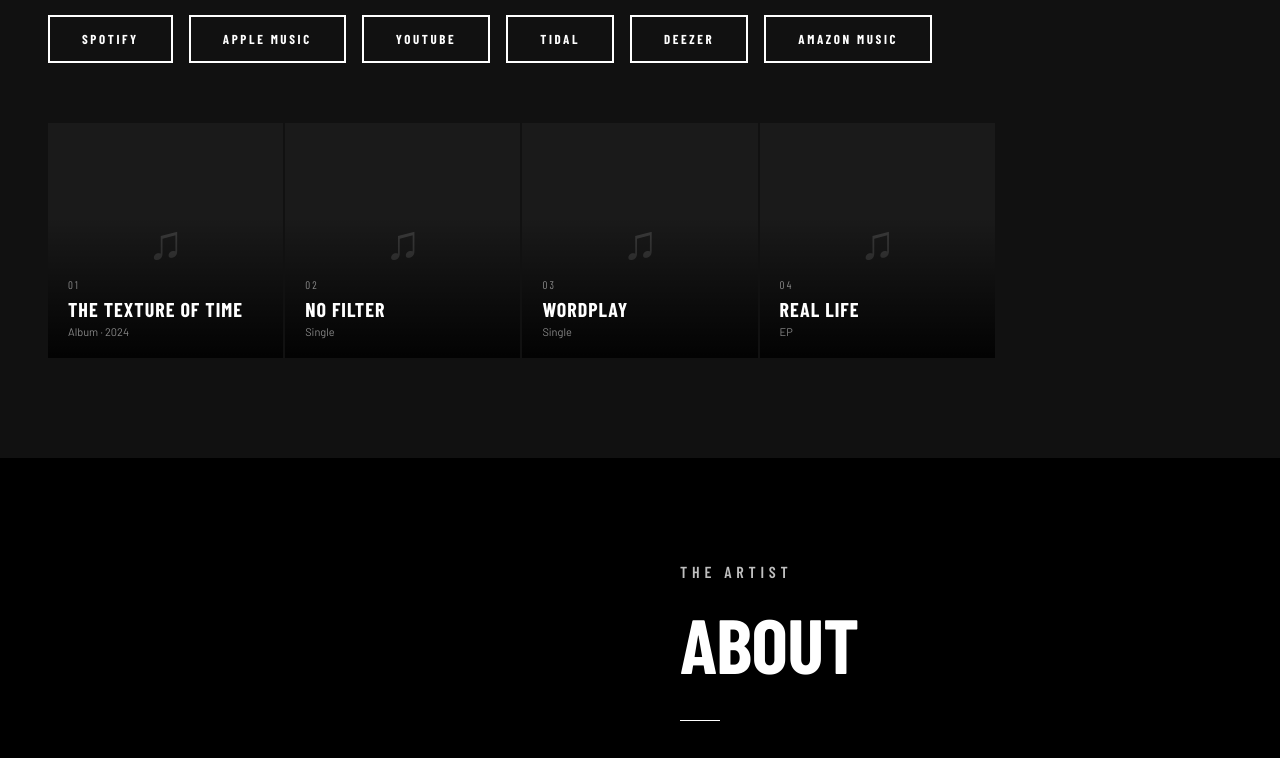
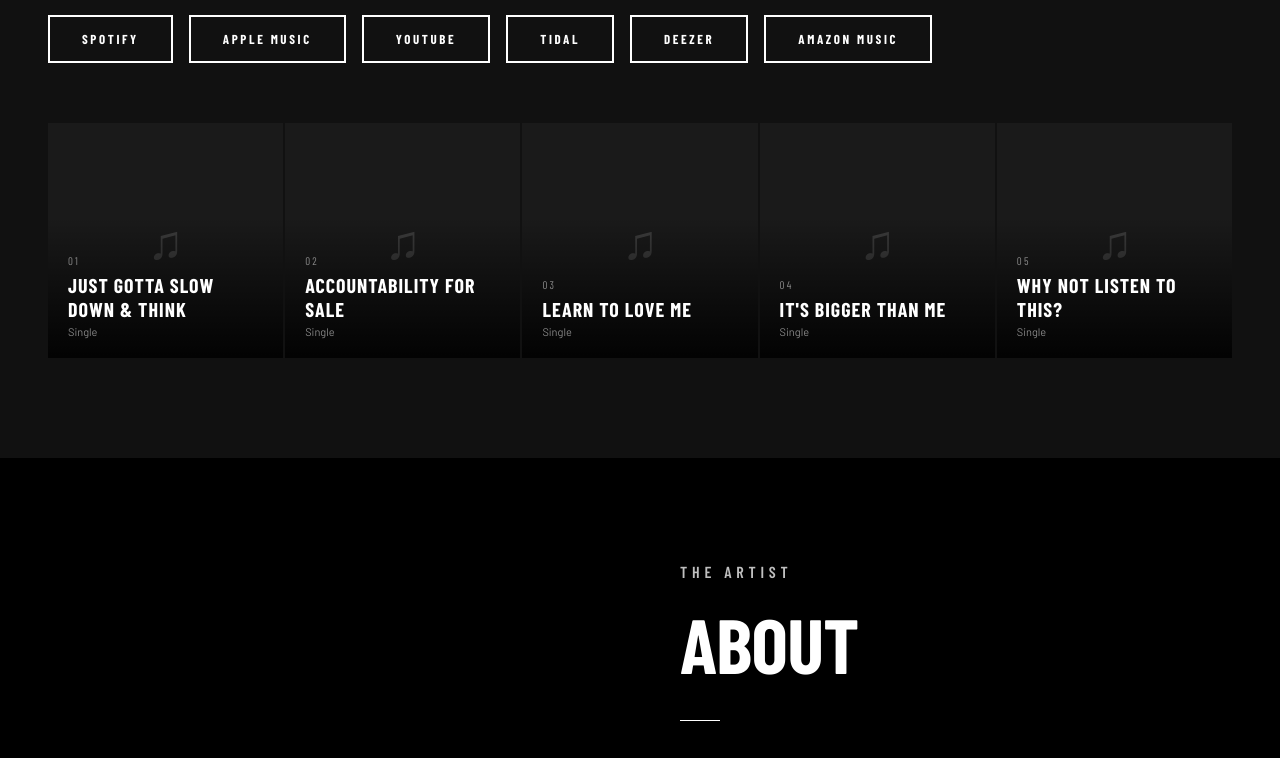
Before and after one commit to mdtaylor79/clazzact, a plain HTML site: page index.html in a window 1280 px wide. Shown: the part 1080-1838 px from the top of the page. Drawn offline with nearby package versions, Linux system fonts and the light colour scheme; a web font is replaced by a local one.

Commit message:
Update index.html

```diff
--- a/index.html
+++ b/index.html
@@ -871,44 +871,54 @@
     </div>
 
     <div class="music-grid reveal">
-      <div class="track-card">
+      <div class="track-card" onclick="window.open('https://music.amazon.com/tracks/B0H3C296N2','_blank')" style="cursor:pointer;">
         <div class="track-placeholder">
           <span class="track-placeholder-icon">♫</span>
         </div>
         <div class="track-card-inner">
           <span class="track-num">01</span>
-          <span class="track-title">The Texture of Time</span>
-          <span class="track-type">Album · 2024</span>
+          <span class="track-title">Just Gotta Slow Down &amp; Think</span>
+          <span class="track-type">Single</span>
         </div>
       </div>
-      <div class="track-card">
+      <div class="track-card" onclick="window.open('https://music.amazon.com/tracks/B0H3CGLVD1','_blank')" style="cursor:pointer;">
         <div class="track-placeholder">
           <span class="track-placeholder-icon">♫</span>
         </div>
         <div class="track-card-inner">
           <span class="track-num">02</span>
-          <span class="track-title">No Filter</span>
+          <span class="track-title">Accountability for Sale</span>
           <span class="track-type">Single</span>
         </div>
       </div>
-      <div class="track-card">
+      <div class="track-card" onclick="window.open('https://music.amazon.com/tracks/B0H3C4HDDY','_blank')" style="cursor:pointer;">
         <div class="track-placeholder">
           <span class="track-placeholder-icon">♫</span>
         </div>
         <div class="track-card-inner">
           <span class="track-num">03</span>
-          <span class="track-title">Wordplay</span>
+          <span class="track-title">Learn To Love Me</span>
           <span class="track-type">Single</span>
         </div>
       </div>
-      <div class="track-card">
+      <div class="track-card" onclick="window.open('https://music.amazon.com/tracks/B0H3C48XW2','_blank')" style="cursor:pointer;">
         <div class="track-placeholder">
           <span class="track-placeholder-icon">♫</span>
         </div>
         <div class="track-card-inner">
           <span class="track-num">04</span>
-          <span class="track-title">Real Life</span>
-          <span class="track-type">EP</span>
+          <span class="track-title">It's Bigger Than Me</span>
+          <span class="track-type">Single</span>
+        </div>
+      </div>
+      <div class="track-card" onclick="window.open('https://music.amazon.com/tracks/B0H3C1KHQH','_blank')" style="cursor:pointer;">
+        <div class="track-placeholder">
+          <span class="track-placeholder-icon">♫</span>
+        </div>
+        <div class="track-card-inner">
+          <span class="track-num">05</span>
+          <span class="track-title">Why Not Listen to This?</span>
+          <span class="track-type">Single</span>
         </div>
       </div>
     </div>
```
